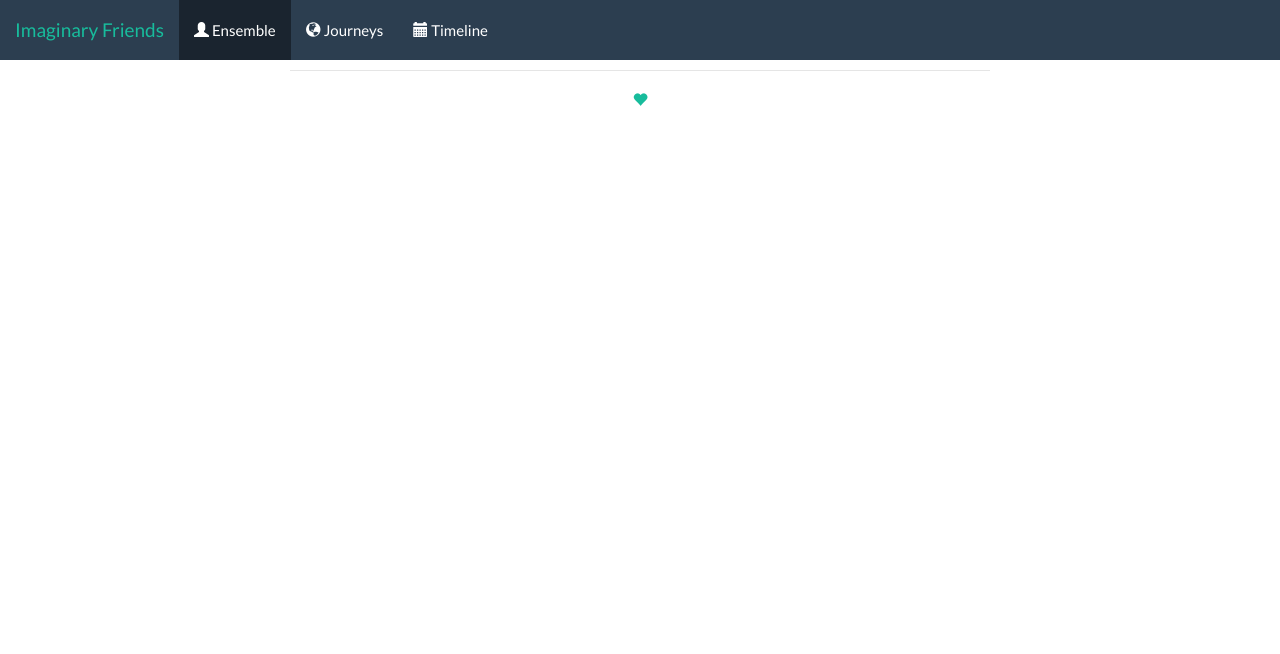
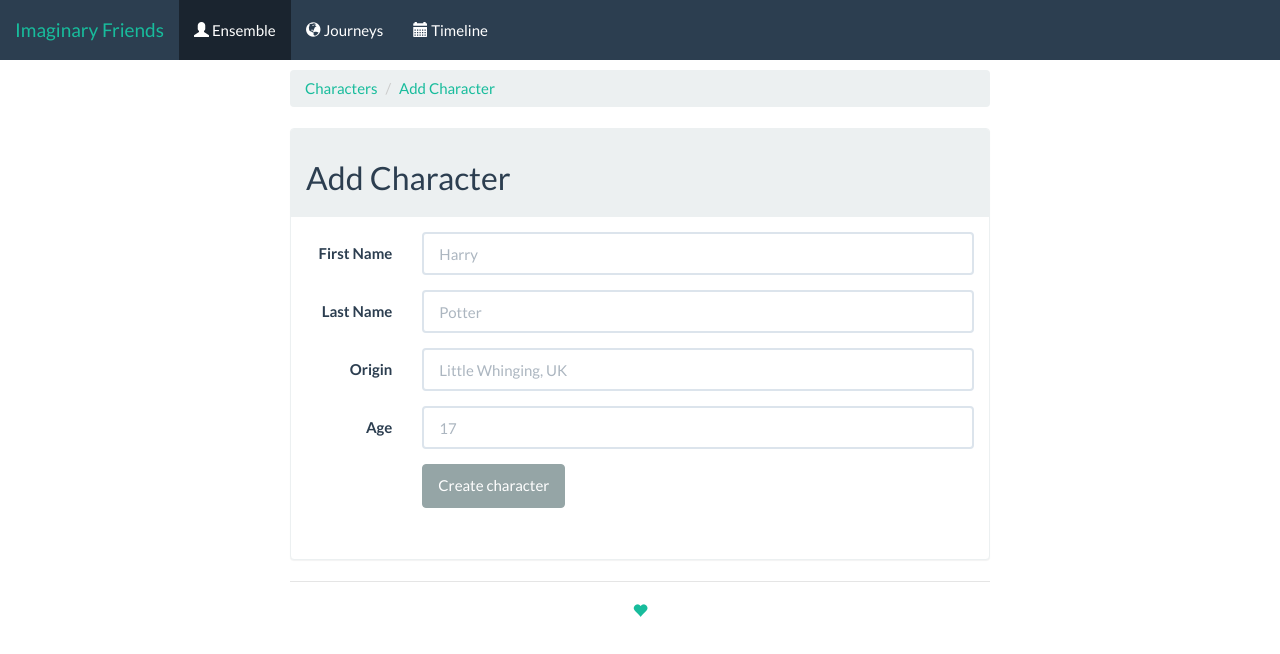
Before and after one commit to supernoir/ensemble, a website: page app/index.html at #/add_character in a window 1280 px wide. Drawn offline with Linux system fonts and the light colour scheme; no server answers; files whose address does not match are found by name.

Commit message:
Adds POST new character, tries setting up flash notifications

```diff
--- a/app/scripts/app.js
+++ b/app/scripts/app.js
@@ -19,7 +19,10 @@ var ensembleApp = angular.module('ensembleApp',['ngRoute']);
                 templateUrl : 'views/home.html',
                 controller  : 'mainController'
             })
-
+            .when('/add_character', {
+                templateUrl : 'views/add_character.html',
+                controller  : 'mainController'
+            })
             .when('/view_character', {
                 templateUrl : 'views/view_character.html',
                 controller  : 'mainController'
@@ -37,7 +40,7 @@ ensembleApp.controller('mainController', ['$scope','$http','$location', function
 
 $http({
   method: 'GET',
-  url: 'http://localhost:8080/characters'
+  url: 'http://localhost:3000/characters'
 }).then(function successCallback(response) {
        console.log(response.status, "GET CHARACTERS: " + response.statusText);
     $scope.characters = response.data;
@@ -45,5 +48,16 @@ $http({
       console.error(response.status, response.statusText);
   });
 
+$scope.submitCharacter = function() {
+    var data = $scope.character;
+
+    $http.post('http://localhost:3000/characters', data).
+        success(function(data) {
+            console.log("posted successfully");
+        }).error(function(data) {
+            console.error("error in posting");
+        })
+    $location.path('/');
+    }
 
 }]);
--- /dev/null
+++ b/app/views/add_character.html
@@ -0,0 +1,44 @@
+<ol class="breadcrumb">
+  <li><a href="#/">Characters</a></li>
+  <li class="active"><a href="#/add_character">Add Character</a></li>
+</ol>
+
+      <div class="panel panel-default">
+          <div class="panel-heading">
+        <h2>Add Character</h2>
+           </div>
+           <div class="panel-body">
+        <form class="form-horizontal" name="character" ng-submit="submitCharacter()">
+  <div class="form-group">
+    <label for="character" class="col-sm-2 control-label">First Name</label>
+    <div class="col-sm-10">
+      <input ng-model="character.first_name" ng-bind="characterfirstname" type="text" class="form-control" id="characterfirstname" placeholder="Harry" required>
+    </div>
+  </div>
+  <div class="form-group">
+    <label for="character" class="col-sm-2 control-label">Last Name</label>
+    <div class="col-sm-10">
+      <input ng-model="character.last_name" ng-bind="characterlastname" type="text" class="form-control" id="characterlastname" placeholder="Potter" required>
+    </div>
+  </div>
+  <div class="form-group">
+    <label for="character" class="col-sm-2 control-label">Origin</label>
+    <div class="col-sm-10">
+      <input ng-model="character.origin" ng-bind="characterorigin" type="text" class="form-control" id="characterorigin" placeholder="Little Whinging, UK">
+    </div>
+  </div>
+    <div class="form-group">
+    <label for="character" class="col-sm-2 control-label">Age</label>
+    <div class="col-sm-10">
+      <input ng-model="character.age" ng-bind="characterage" type="text" class="form-control" id="characterage" placeholder="17">
+    </div>
+  </div>
+    <div class="form-group">
+    <div class="col-sm-offset-2 col-sm-10">
+      <button type="submit" class="btn btn-default">Create character</button><br><br>
+    </div>
+  </div>
+</form>
+
+      </div>
+      </div>
--- a/bower.json
+++ b/bower.json
@@ -21,6 +21,7 @@
     "angular": "^1.5.0",
     "angular-route": "^1.5.0",
     "angular-resource": "^1.5.0",
-    "bootstrap-theme-bootswatch-flatly": "^1.0.2"
+    "bootstrap-theme-bootswatch-flatly": "^1.0.2",
+    "angular-flash": "^0.1.14"
   }
 }
```
Also changed, not shown: app/public/bower_components/angular-flash/bower.json (added, +31 -0 lines), app/public/bower_components/angular-flash/package.json (added, +61 -0 lines), app/server.js (+18 -1 lines), app/views/home.html (+2 -2 lines), app/public/bower_components/angular-flash/.bower.json (added), app/public/bower_components/angular-flash/dist/angular-flash.js (added), app/public/bower_components/angular-flash/dist/angular-flash.min.js (added), app/public/bower_components/angular-flash/readme.md (added), app/public/bower_components/angular/.bower.json, 8 other files.
